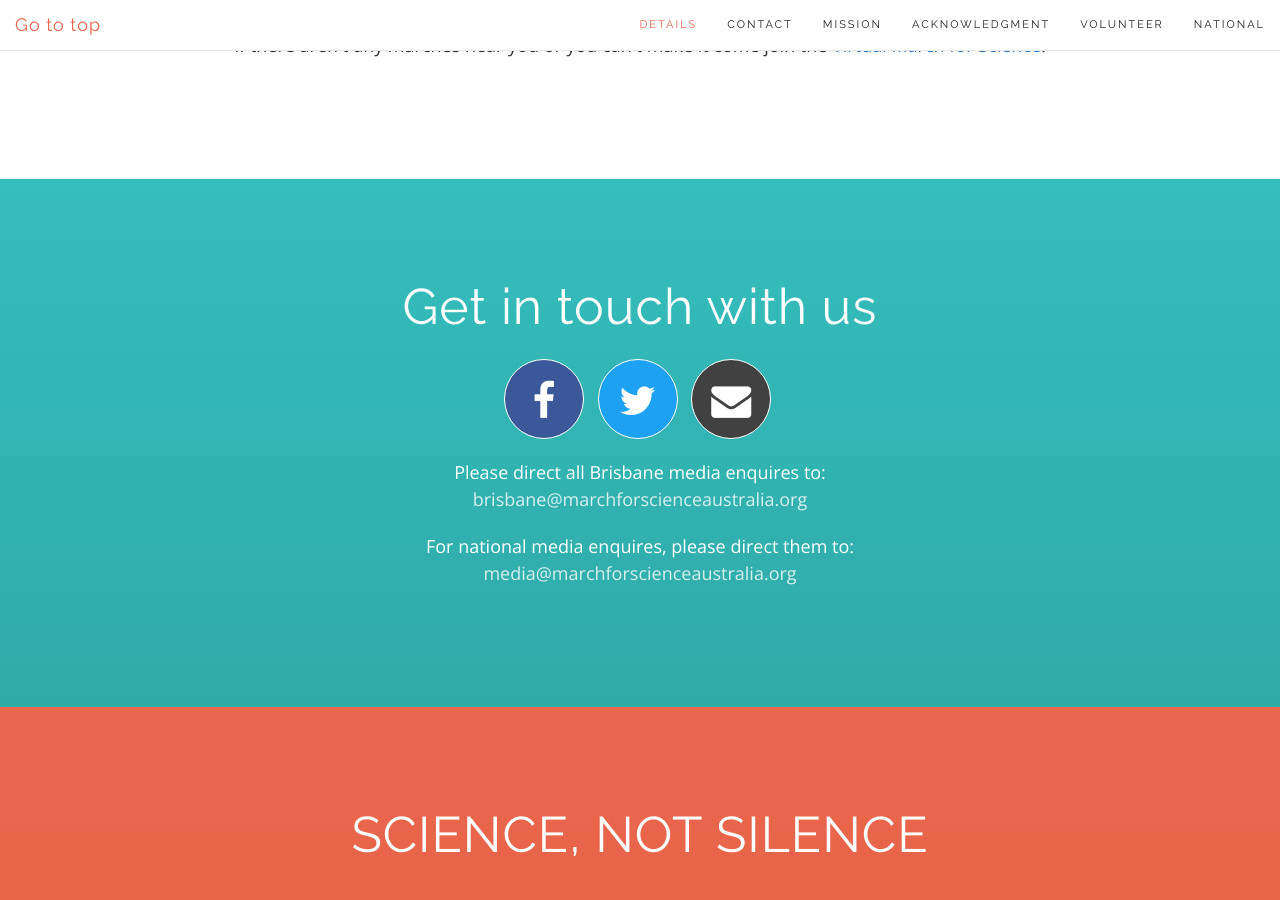
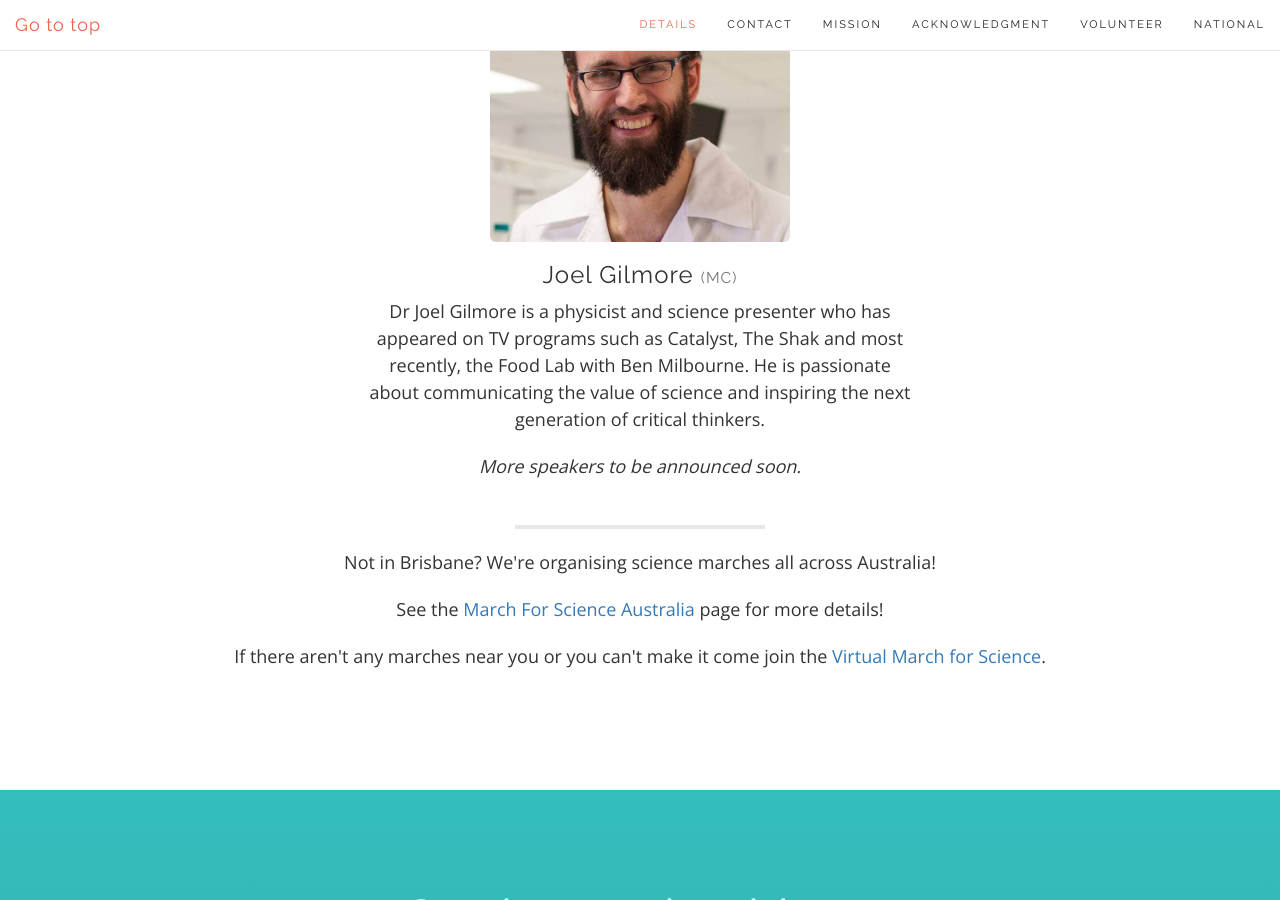
Before and after one commit to MarchForScienceAU/marchforscienceau, a Jekyll site: the page built from cities/brisbane.html, in a window 1280 px wide and 900 px high, scrolled down 3173 px. Built offline with Jekyll 4.4.1, drawn with Linux system fonts in a browser that asks for light colours; nearby versions of some CDN libraries.

Commit message:
Update speakers for bris

```diff
--- a/cities/brisbane.html
+++ b/cities/brisbane.html
@@ -61,6 +61,10 @@ hero: /img/heros/brisbane-hero-px.jpg
                 <p>Anne has won numerous awards for her teaching and leadership in the delivery of science, including recognition by the Queensland Government as a Queensland Science Champion.</p>
                 <br>
 
+                <img src="/img/speakers/brisbane/joel_gilmore.jpg" width="300" class="img-rounded">
+                <h3>Joel Gilmore <small>(MC)</small></h3>
+                <p>Dr Joel Gilmore is a physicist and science presenter who has appeared on TV programs such as Catalyst, The Shak and most recently, the Food Lab with Ben Milbourne. He is passionate about communicating the value of science and inspiring the next generation of critical thinkers.</p>
+
                 <p><em>More speakers to be announced soon.</em></p>
             </div>
         </div>
```
Also changed, not shown: img/speakers/brisbane/joel_gilmore.jpg (added), img/speakers/brisbane/lisa_cox.jpg.
